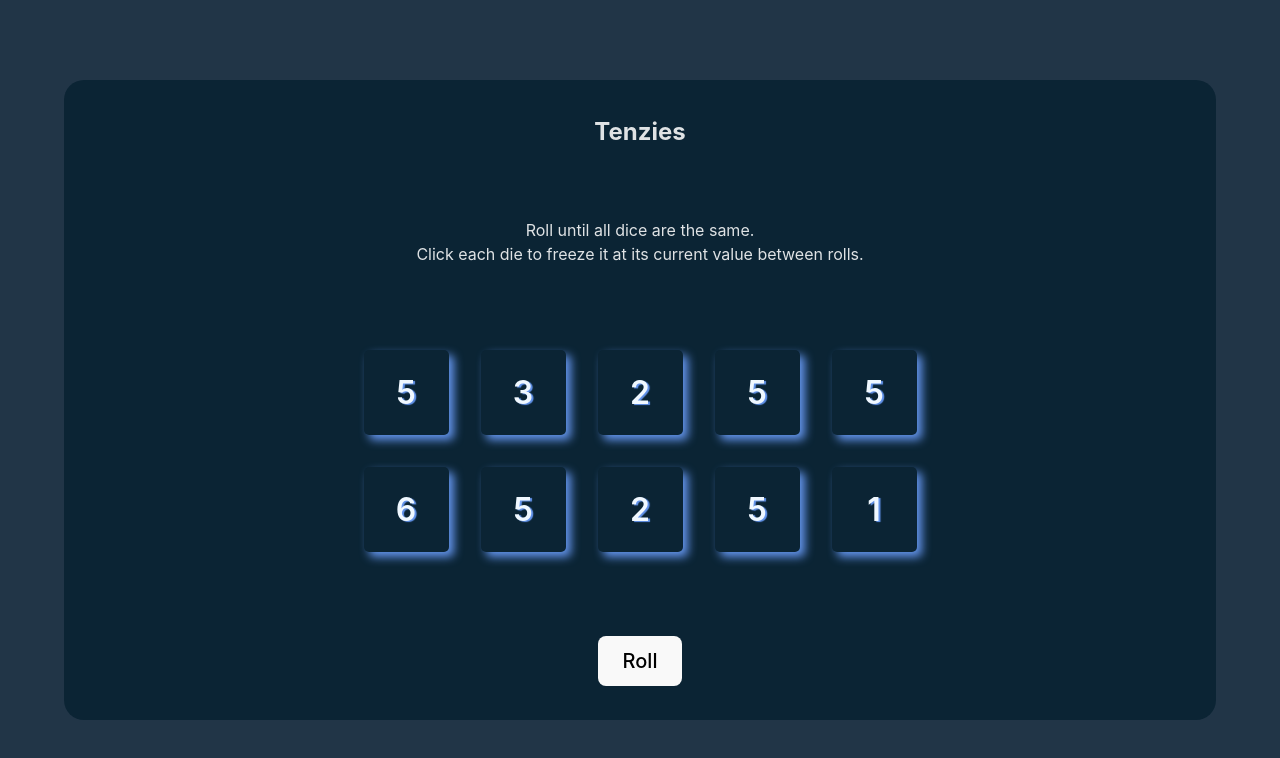
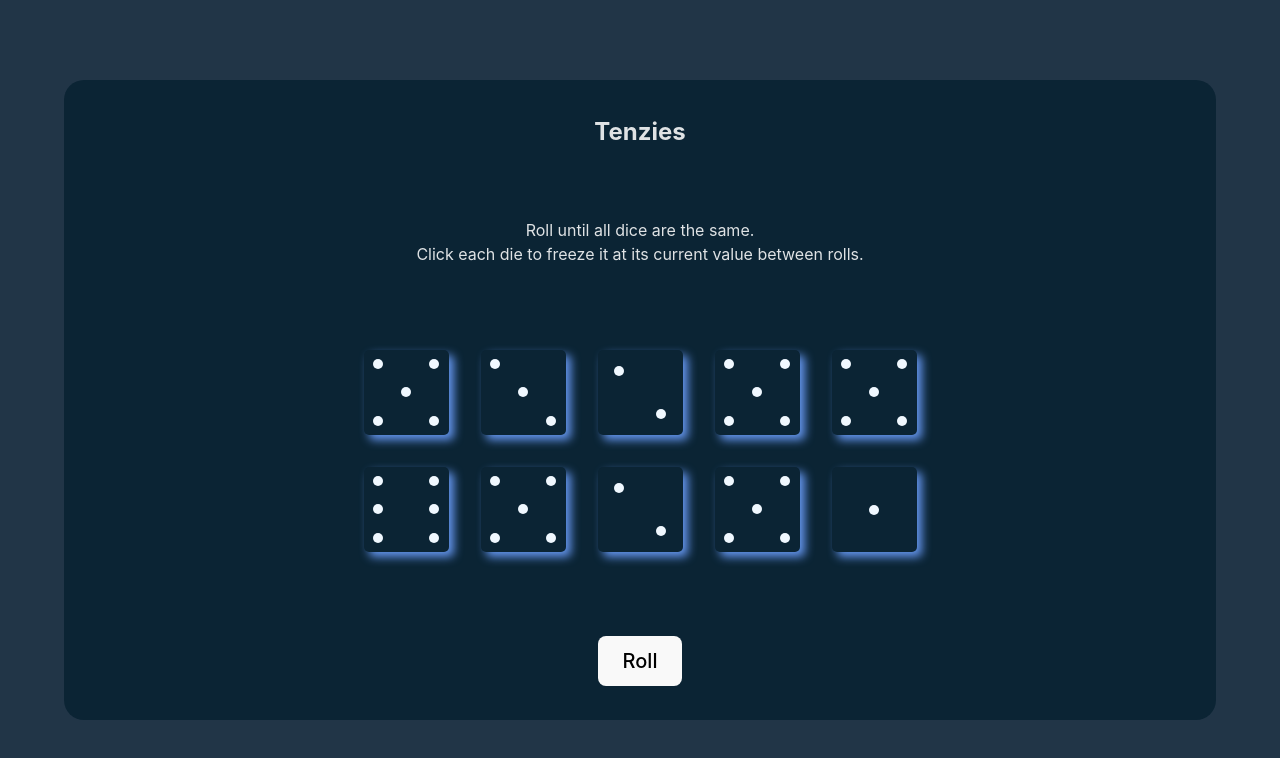
Before and after one commit to 874bowen/Tenzies-Game, a React (Vite) app: page / in a window 1280 px wide. Shown: the top 758 px of the page. Built offline with nearby package versions, Linux system fonts and the light colour scheme.

Commit message:
update dice dots

```diff
--- a/src/App.css
+++ b/src/App.css
@@ -33,10 +33,111 @@
   grid-template: auto auto / repeat(5, 1fr);
 }
 
+.dot {
+  background-color: aliceblue;
+  width: 10px;
+  height: 10px;
+  border-radius: 50%;
+}
+
+.dots2 {
+  display: grid;
+  height: 55px;
+  width: 55px;
+  place-items: center;
+  grid-template-columns: repeat(2, 1fr);
+  grid-template-rows: repeat(2, 1fr);
+}
+
+.dots2 > .dot:nth-child(1), .dots3 > .dot:nth-child(1), .dots4 > .dot:nth-child(1), .dots5 > .dot:nth-child(1), .dots6 > .dot:nth-child(1){
+  grid-row: 1;
+  grid-column: 1;
+}
+
+.dots2 > .dot:nth-child(2), .dots3 > .dot:nth-child(2), .dots4 > .dot:nth-child(4) {
+  grid-row: 2;
+  grid-column: 2;
+}
+
+.dots3 {
+  display: grid;
+  height: 55px;
+  width: 55px;
+  place-items: center;
+  grid-template-columns: repeat(3, 1fr);
+  grid-template-rows: repeat(3, 1fr);
+}
+
+.dots3 > .dot:nth-child(3), .dots5 > .dot:nth-child(5), .dots6 > .dot:nth-child(6) {
+  grid-row: 3;
+  grid-column: 3;
+}
+
+.dots4 {
+  display: grid;
+  height: 55px;
+  width: 55px;
+  place-items: center;
+  grid-template-columns: repeat(2, 1fr);
+  grid-template-rows: repeat(2, 1fr);
+}
+
+.dots4 > .dot:nth-child(2){
+  grid-row: 1;
+  grid-column: 2;
+}
+
+.dots4 > .dot:nth-child(3), .dots6 > .dot:nth-child(3){
+  grid-row: 2;
+  grid-column: 1;
+}
+
+.dots5 {
+  display: grid;
+  height: 55px;
+  width: 55px;
+  place-items: center;
+  grid-template-columns: repeat(3, 1fr);
+  grid-template-rows: repeat(3, 1fr);
+}
+
+.dots5 > .dot:nth-child(2), .dots6 > .dot:nth-child(2) {
+  grid-row: 1;
+  grid-column: 3;
+}
+
+.dots5 > .dot:nth-child(3) {
+  grid-row: 2;
+  grid-column: 2;
+}
+
+.dots5 > .dot:nth-child(4), .dots6 > .dot:nth-child(5) {
+  grid-row: 3;
+  grid-column: 1;
+}
+
+.dots6 {
+  display: grid;
+  height: 55px;
+  width: 55px;
+  place-items: center;
+  grid-template-columns: repeat(3, 1fr);
+  grid-template-rows: repeat(3, 1fr);
+}
+
+.dots6 > .dot:nth-child(4) {
+  grid-row: 2;
+  grid-column: 3;
+}
+
 @media screen and (min-width: 576px) {
   .die-div {
     height: 85px;
     width: 85px;
     margin: 1rem;
   }
+  .dots2, .dots3, .dots3, .dots4, .dots5, .dots6 {
+    height: 85px;
+    width: 85px;
+  }
 }
--- a/src/assets/components/Die.tsx
+++ b/src/assets/components/Die.tsx
@@ -1,7 +1,9 @@
+import Dots from "./Dots";
+
 function Die({number, isHeld, holdDice}: any) {
    return (
       <div className="die-div" style={isHeld ?{backgroundColor: "green", color: "aliceblue", textShadow: "2px 1px 1px gray", boxShadow: "5px 5px 10px #0B2434"}: {}} onClick={holdDice}>
-         {number}
+         <Dots num={number} />
       </div>
    )
 }
--- /dev/null
+++ b/src/assets/components/Dot.tsx
@@ -0,0 +1,7 @@
+function Dot(): JSX.Element {
+   return (
+      <div className="dot"></div>
+   )
+}
+
+export default Dot;
--- /dev/null
+++ b/src/assets/components/Dots.tsx
@@ -0,0 +1,15 @@
+import Dot from "./Dot";
+
+function Dots({num}:any): JSX.Element {
+   const dots: JSX.Element[] = [];
+   for (let i = 0; i < num; i++){
+      dots.push(<Dot key={i} />)
+   }
+   return (
+      <div className={`dots${num}`}>
+         {dots}
+      </div>
+   )
+}
+
+export default Dots;
```
